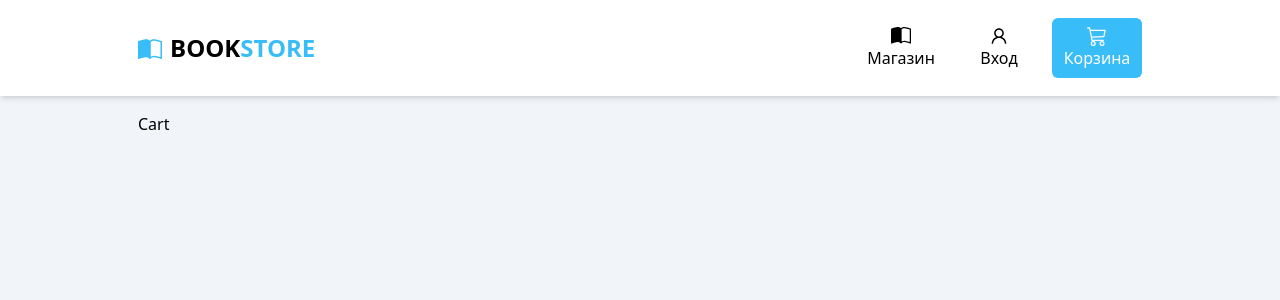
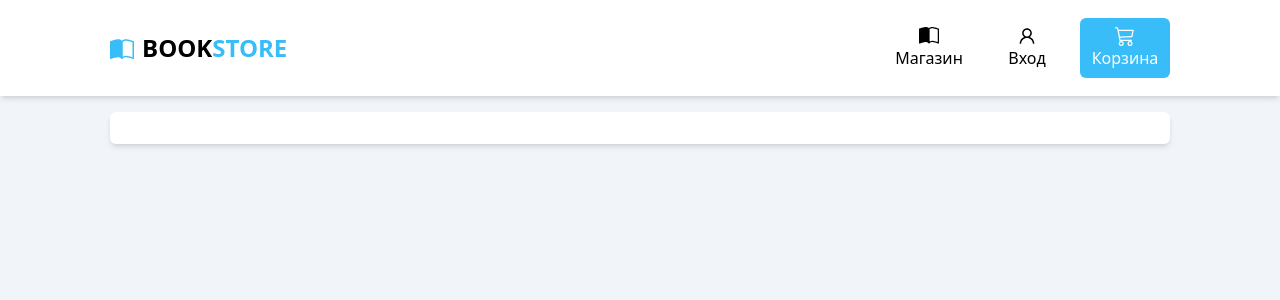
Before and after one commit to ScRoLiS/bookstore, a React (Create React App) app: page /cart in a window 1280 px wide. Shown: the top 300 px of the page. Built offline with nearby package versions, Linux system fonts and the light colour scheme.

Commit message:
fix: responsive styles

```diff
--- a/src/components/Navbar.js
+++ b/src/components/Navbar.js
@@ -20,9 +20,9 @@ const Navbar = () => {
 
   return (
     <nav className="sticky top-0 shadow-md bg-white">
-      <div className="container flex justify-between items-center h-24">
-        <Link className="flex gap-2 items-center text-2xl font-bold" to="/">
-          <BsBookHalf className="text-sky-400 mt-1" />
+      <div className="container flex justify-between items-center h-16 md:h-24">
+        <Link className="flex gap-2 items-center font-bold text-base md:text-2xl" to="/">
+          <BsBookHalf className="text-sky-400 mt-0.5 md:mt-1" />
           <span>BOOK<span className="text-sky-400">STORE</span></span>
         </Link>
         <ul className="list-none flex gap-2">
--- a/src/index.css
+++ b/src/index.css
@@ -8,7 +8,7 @@
   }
 
   .nav-link {
-    @apply flex flex-col items-center p-2 rounded-md hover:bg-sky-200 relative;
+    @apply flex flex-row gap-2 md:gap-0 md:flex-col items-center p-2 rounded-md hover:bg-sky-200 relative;
 
     min-width: 90px;
   }
--- a/src/routes/Cart.js
+++ b/src/routes/Cart.js
@@ -2,7 +2,9 @@ import React from 'react'
 
 const Cart = () => {
   return (
-    <div>Cart</div>
+    <div className="p-4 rounded-md shadow-md bg-white">
+
+    </div>
   )
 }
 
--- a/src/routes/Home.js
+++ b/src/routes/Home.js
@@ -17,7 +17,7 @@ const Home = () => {
   }, [])
 
   return (
-    <div className="grid md:grid-cols-2 sm:grid-cols-1 lg:grid-cols-3 2xl:grid-cols-3 gap-4">
+    <div className="grid md:grid-cols-2 sm:grid-cols-1 2xl:grid-cols-3 gap-4">
       {books.map((item) => {
         return <BookCard key={item.id} {...item} />
       })}
--- a/tailwind.config.js
+++ b/tailwind.config.js
@@ -9,9 +9,9 @@ module.exports = {
     screens: {
       'sm': '640px',
       'md': '768px',
-      'lg': '1024px',
-      'xl': '1024px',
-      '2xl': '1024px'
+      'lg': '1080px',
+      'xl': '1080px',
+      '2xl': '1080px'
     },
     extend: {},
   },
```
